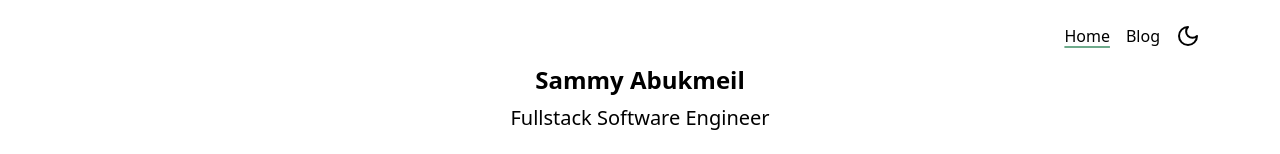
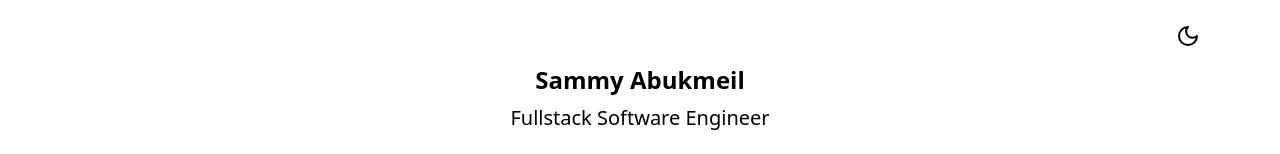
Before and after one commit to SammyAbukmeil/portfolio, a Next.js app: page / in a window 1280 px wide. Shown: the top 154 px of the page. Built offline with nearby package versions, Linux system fonts and the light colour scheme.

Commit message:
Comment out nav links for now

```diff
--- a/app/components/layout/Header.tsx
+++ b/app/components/layout/Header.tsx
@@ -20,7 +20,7 @@ export default function Header({ isBlog }: Props) {
     <header className="text-center py-6">
       <nav>
         <ul className="flex justify-end gap-4 mx-6 mb-4 md:mx-20 list-none">
-          <li>
+          {/* <li>
             <Link href="/" className={isBlog ? hoverClasses : activeClasses}>
               Home
             </Link>
@@ -32,7 +32,7 @@ export default function Header({ isBlog }: Props) {
             >
               Blog
             </Link>
-          </li>
+          </li> */}
           <li
             className="hover:cursor-pointer"
             onClick={() => setTheme(theme === "dark" ? "light" : "dark")}
--- a/app/globals.css
+++ b/app/globals.css
@@ -203,4 +203,5 @@ table {
 
 iframe {
   width: 100%;
+  margin: 3rem 0;
 }
```
